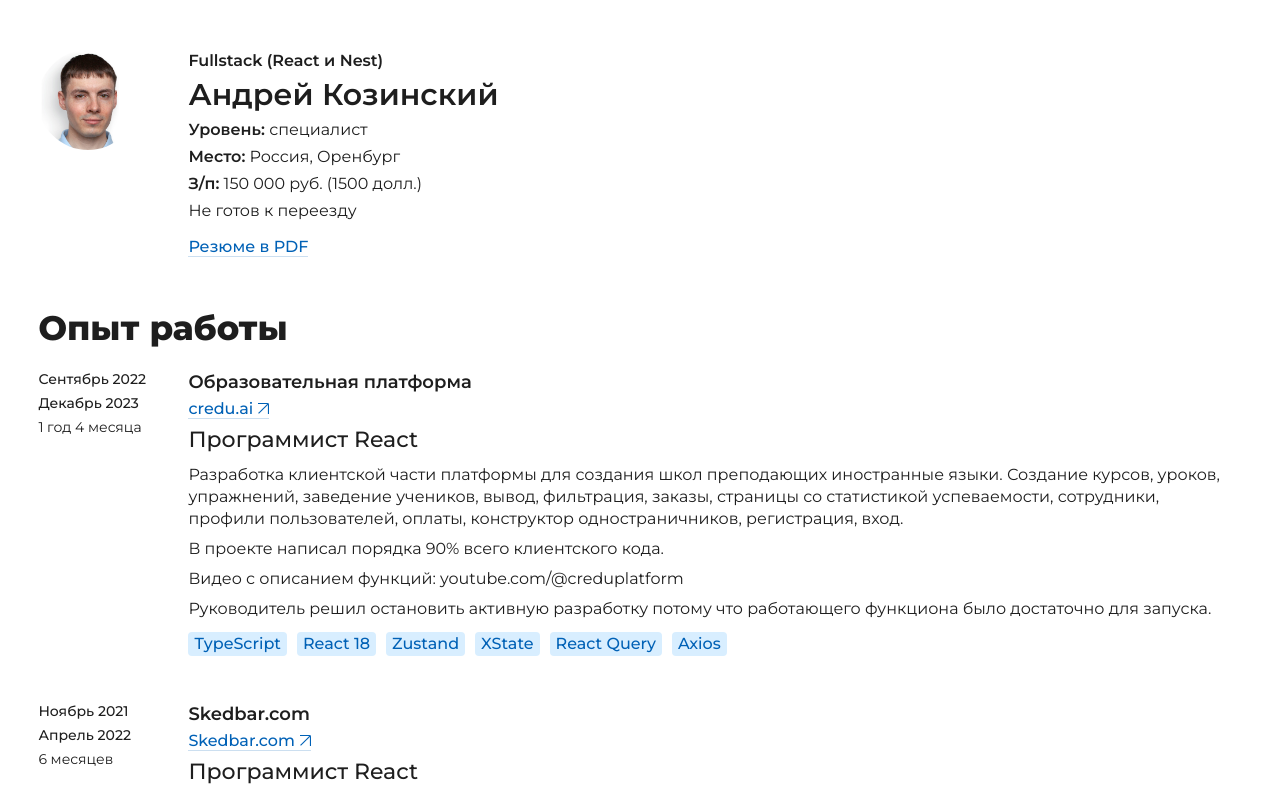
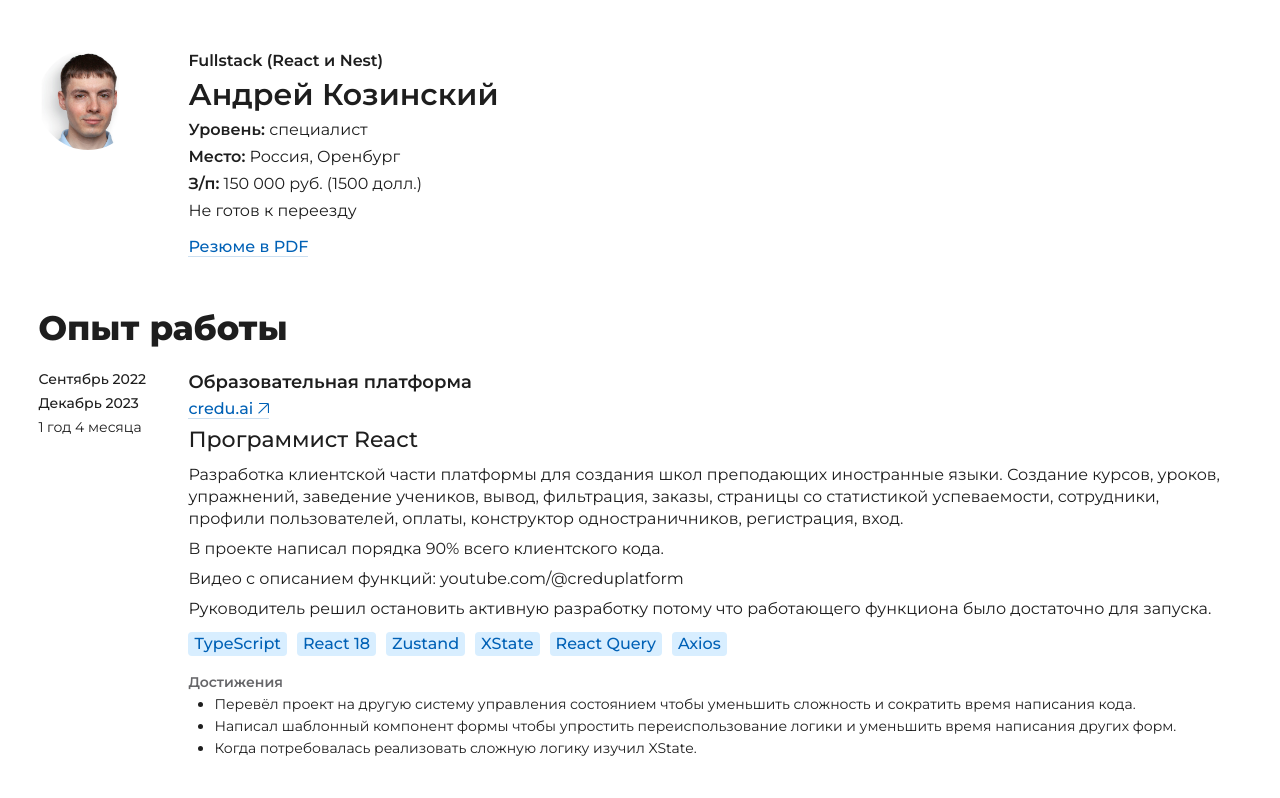
Before and after one commit to AndrewKozinsky/resume_4, a Next.js app in the folder face_r/: page / in a window 1280 px wide. Shown: the top 798 px of the page. Built offline with nearby package versions, Linux system fonts and the light colour scheme.

Commit message:
Добавлены достижения

```diff
--- a/face_r/src/_pages/main/Experience/Experience.scss
+++ b/face_r/src/_pages/main/Experience/Experience.scss
@@ -73,3 +73,28 @@
 	margin-top: 2rem;
 	border-radius: $radius-1;
 }
+
+.experience__achievements {
+	margin-top: 1.6rem;
+}
+
+.experience__achievements-header {
+	font-size: 1.4rem;
+	line-height: 2rem;
+	color: $grayColor-4;
+	font-weight: 600;
+}
+
+.experience__achievements-list {
+	display: flex;
+	flex-direction: column;
+	gap: .2rem;
+	padding-left: 2.6rem;
+	margin-top: .2rem;
+}
+
+.experience__achievement {
+	font-size: 1.4rem;
+	line-height: 2rem;
+	list-style: disc;
+}
--- a/face_r/src/_pages/main/Experience/Experience.tsx
+++ b/face_r/src/_pages/main/Experience/Experience.tsx
@@ -57,10 +57,21 @@ function ExperienceItem(props: ExperienceItemProps) {
 					})}
 				</div>
 				<div className="experience__technologies">
-					{configItem.technologies.map((item) => {
-						return <Sticker>{item}</Sticker>
+					{configItem.technologies.map((technology) => {
+						return <Sticker>{technology}</Sticker>
 					})}
 				</div>
+
+				{configItem.achievements && (
+					<div className="experience__achievements">
+						<h4 className="experience__achievements-header">Достижения</h4>
+						<ul className="experience__achievements-list">
+							{configItem.achievements.map((achievement) => {
+								return <li className="experience__achievement">{achievement}</li>
+							})}
+						</ul>
+					</div>
+				)}
 			</div>
 		</div>
 	)
--- a/face_r/src/_pages/main/Experience/fn/config.ts
+++ b/face_r/src/_pages/main/Experience/fn/config.ts
@@ -7,6 +7,7 @@ export type ExperienceConfigItem = {
 	position: string
 	description: string[]
 	technologies: string[]
+	achievements?: string[]
 }
 
 export type ExperienceItems = ExperienceConfigItem[]
@@ -48,6 +49,7 @@ export const experienceConfig: ExperienceItems = [
 			'Я закончил сотрудничество потому что хотелось полноценно писать сложные приложения на Реакте. А в этой компании таких задач не было.',
 		],
 		technologies: ['HTML', 'CSS', 'Javascript'],
+		achievements: ['Предлагал множество идей для увеличения конверсии сайта.'],
 	},
 	{
 		startDate: 'Октябрь 2020',
@@ -62,6 +64,7 @@ export const experienceConfig: ExperienceItems = [
 			'Я принял решение об уходе потому что понял, что проект мне не близок.',
 		],
 		technologies: ['React', 'Redux', 'SCSS'],
+		achievements: ['Продавил внедрение TypeScript-а для увеличения надёжности кода.'],
 	},
 	{
 		startDate: 'Ноябрь 2021',
@@ -75,6 +78,7 @@ export const experienceConfig: ExperienceItems = [
 			'Компания отказалась от проверки гипотез и перешли на другие инструменты где не требуется программирование.',
 		],
 		technologies: ['React', 'Next', 'Redux'],
+		achievements: ['Предлагал гипотезы для улучшения продукта'],
 	},
 	{
 		startDate: 'Сентябрь 2022',
@@ -90,5 +94,10 @@ export const experienceConfig: ExperienceItems = [
 			'Руководитель решил остановить активную разработку потому что работающего функциона было достаточно для запуска.',
 		],
 		technologies: ['TypeScript', 'React 18', 'Zustand', 'XState', 'React Query', 'Axios'],
+		achievements: [
+			'Перевёл проект на другую систему управления состоянием чтобы уменьшить сложность и сократить время написания кода.',
+			'Написал шаблонный компонент формы чтобы упростить переиспользование логики и уменьшить время написания других форм.',
+			'Когда потребовалась реализовать сложную логику изучил XState.',
+		],
 	},
 ]
```
Also changed, not shown: face_r/public/images/outer-site-sign.svg.
